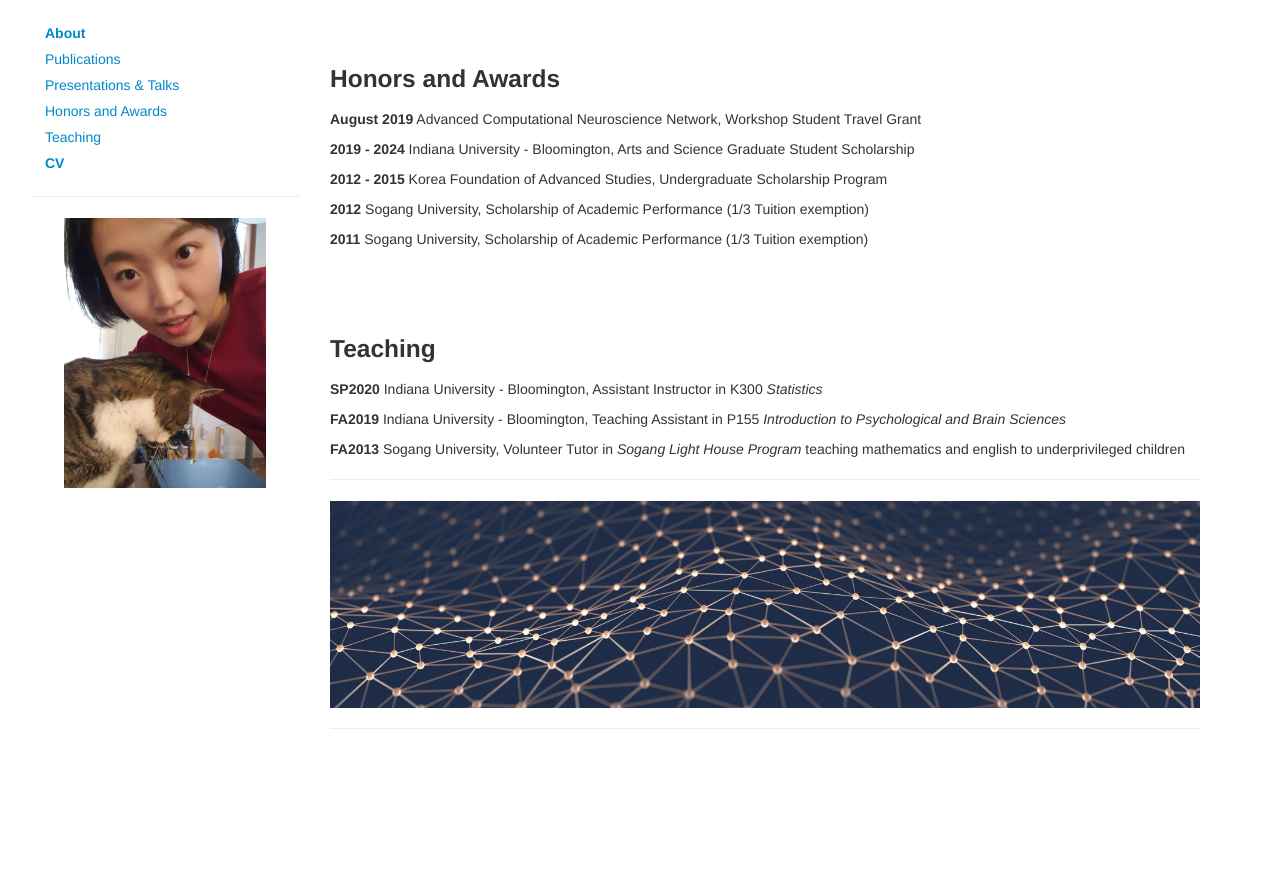
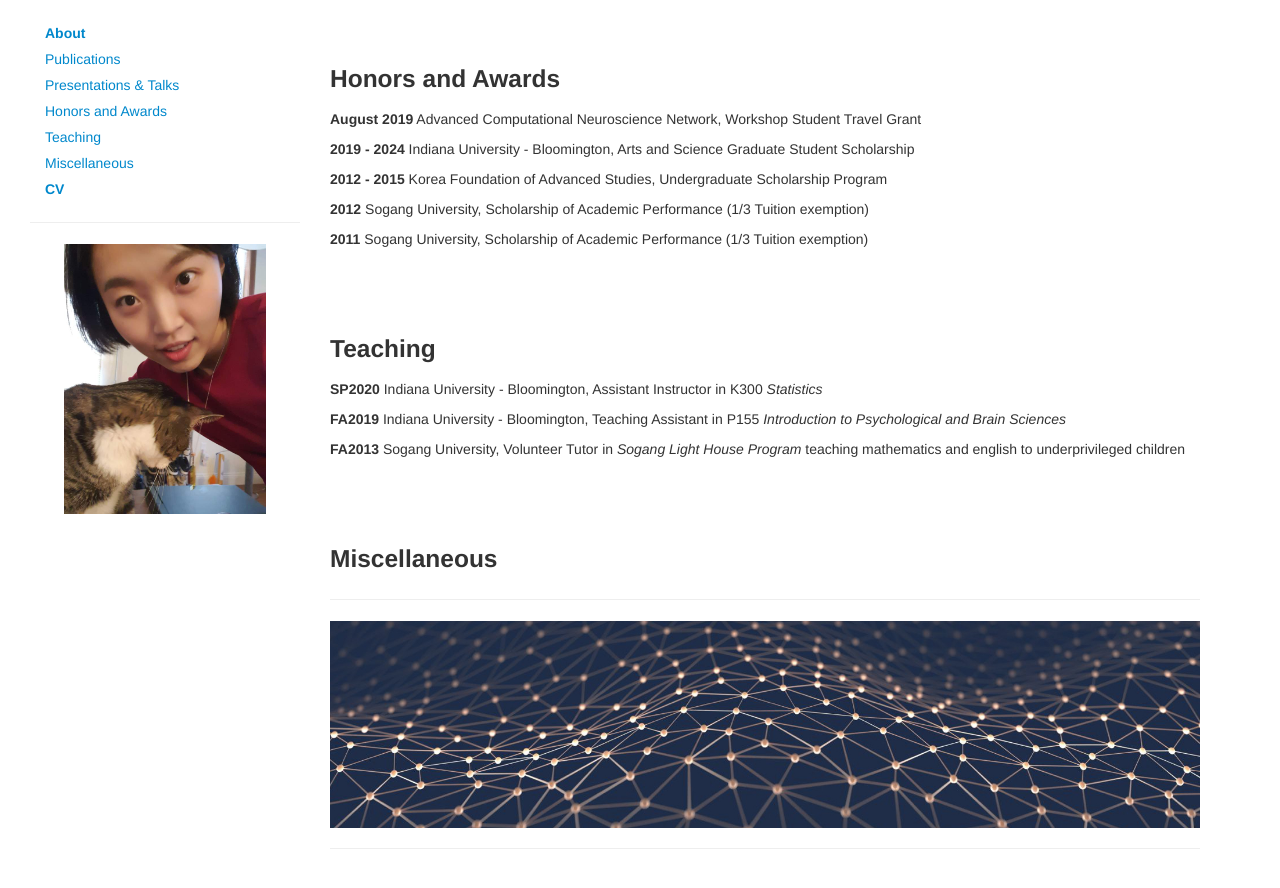
Before and after one commit to joy-neuro/joy-neuro.github.io, a Jekyll site: the page index.html, which Jekyll copies as it is, in a window 1280 px wide and 900 px high, scrolled down 1421 px. Shown: the top 888 px of the window. Built offline with Jekyll 4.4.1, drawn with Linux system fonts in a browser that asks for light colours; nearby versions of some CDN libraries; comment, search, counter and statistics services are not loaded; before the commit the page ends 2201 px from its top, so only the background shows below that.

Commit message:
Update index.html

```diff
--- a/index.html
+++ b/index.html
@@ -32,6 +32,7 @@
             <li><a href="#presentations">Presentations & Talks</a></li>
             <li><a href="#projects">Honors and Awards</a></li>
             <li><a href="#teaching">Teaching</a></li>
+            <li><a href="#miscellaneous">Miscellaneous</a></li>
             <li><a target="_blank"
                    href="https://drive.google.com/open?id=10S3v_G5iUFQO-3dMaEXak0CKpHBBLODH"><b>CV</b></a>
             </li>
@@ -316,7 +317,15 @@
                    </p>
                 </p>
 
+            </br></br></br>
+            <h3>
+                <a name="miscellaneous"></a> Miscellaneous
+            </h3>
+                <p class="media-heading">
+                </p>
+
             <hr>
+
             <footer class="footer">
                 <div class='hidden-phone'>
                 <a target="_blank" href="https://github.com/joy-neuro/joy-neuro.github.io"><img src="assets_files/net.jpeg"></a>
```
